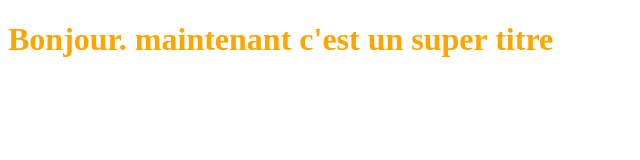
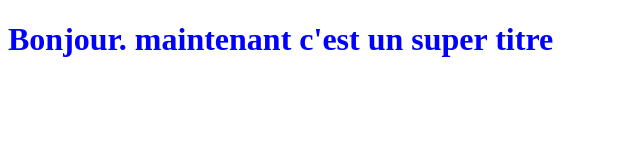
Before and after one commit to Basunga/OpenclassroomsProject, a plain HTML site: page index.html in a window 1280 px wide. Shown: the whole page, without its empty margins (0-640 px from the left). Drawn offline with Linux system fonts and the light colour scheme.

Commit message:
Changement de couleur en bleu

```diff
--- a/styles.css
+++ b/styles.css
@@ -1,3 +1,3 @@
 h1 {
-    color: orange;
+    color: blue;
 }
```
